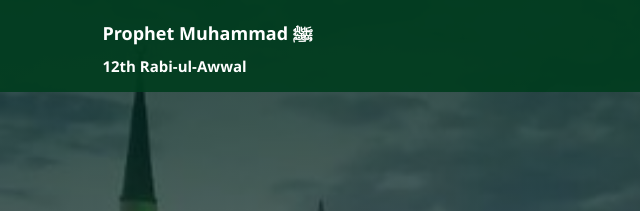
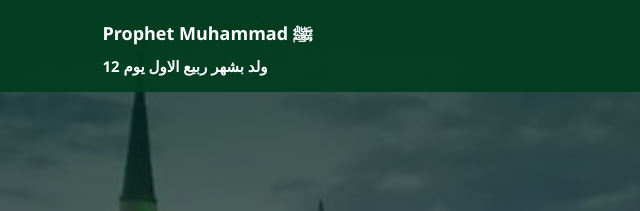
Before and after one commit to montaga-elkhatim/Islamic, a plain HTML site: page rabiawal-website-main/index.html in a window 1280 px wide. Shown: the top 211 px of the page, 0-640 px from the left. Drawn offline with Linux system fonts and the light colour scheme.

Commit message:
Update logo text in index.html

```diff
--- a/rabiawal-website-main/index.html
+++ b/rabiawal-website-main/index.html
@@ -15,7 +15,7 @@
   <div class="hero-pic">
     <!-- Header -->
     <header>
-      <div class="logo">Prophet Muhammad ﷺ <br><small>12th Rabi-ul-Awwal</small></div>
+      <div class="logo">Prophet Muhammad ﷺ <br><small>ولد بشهر ربيع الاول يوم 12</small></div>
       <nav>
         <a href="./index.html">Home</a>
         <a href="./quran.html">Qur’an</a>
```
